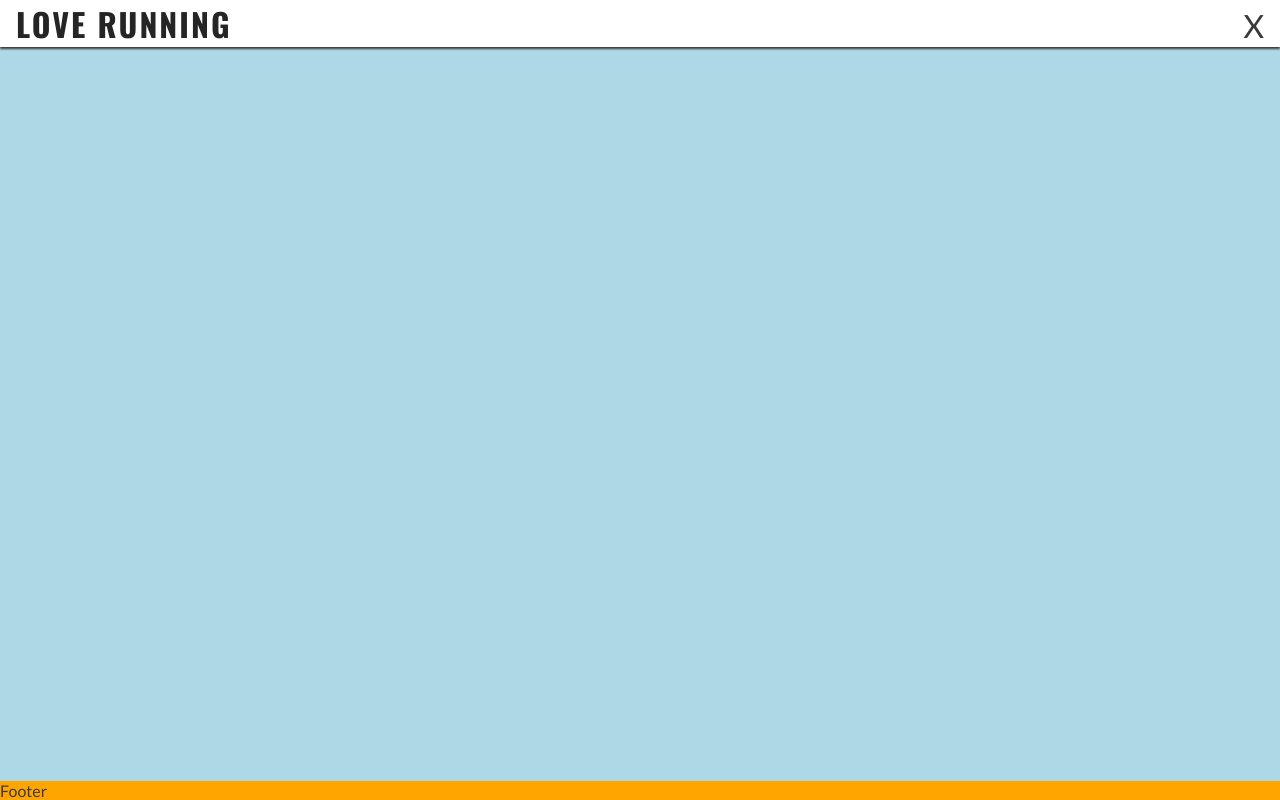
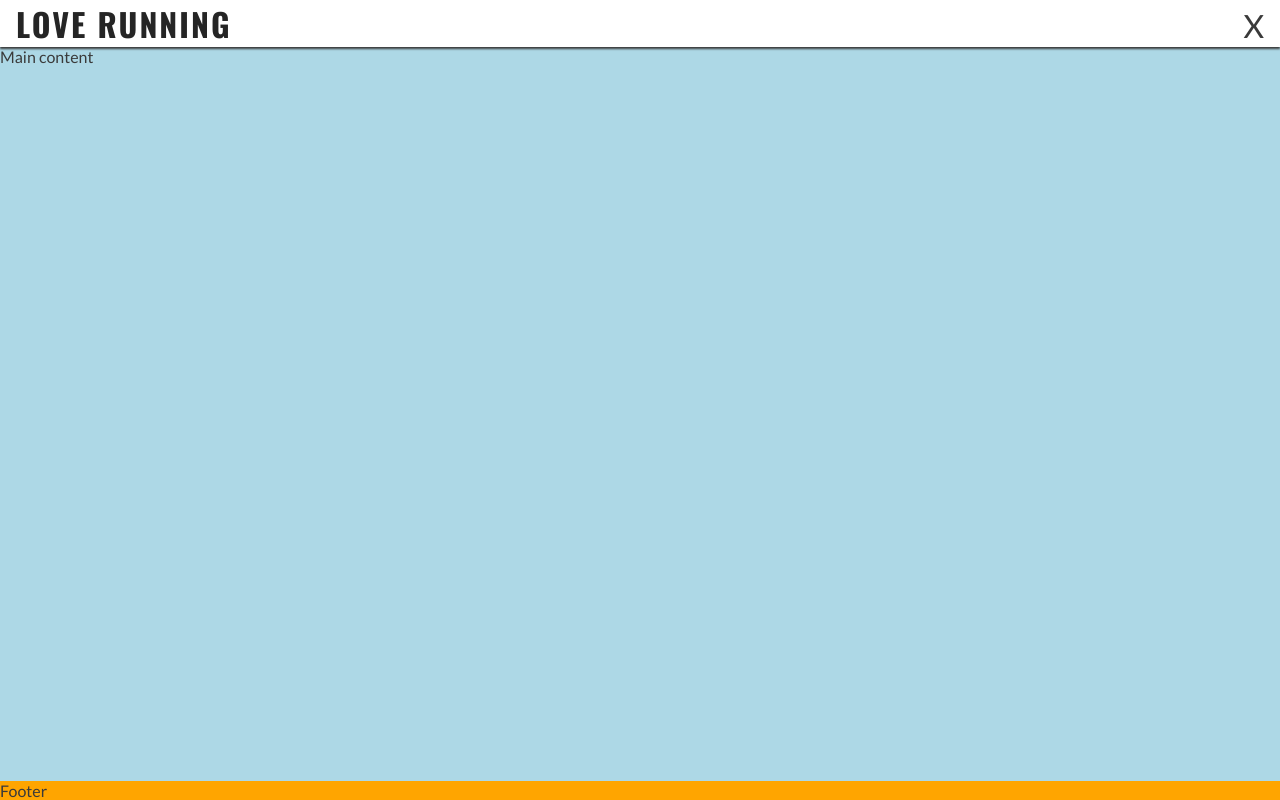
Before and after one commit to rzvgHub/love-running, a plain HTML site: page index.html in a window 1280 px wide. Drawn offline with nearby package versions, Linux system fonts and the light colour scheme.

Commit message:
added margin-top to the main element so it show unde the fixed header

```diff
--- a/assets/css/style.css
+++ b/assets/css/style.css
@@ -53,6 +53,7 @@
     flex-grow: 1;  /* Makes main contect take any surplus space. Shorthand flex: 1 0 auto; */
     flex-shrink: 0;
     flex-basis: auto;
+    margin-top: 47px; /* the main placehoder text was taken out of the normal flow of the page by fixed position of the header, so we use this to make it show up agai */
 }
 
 footer {
```
